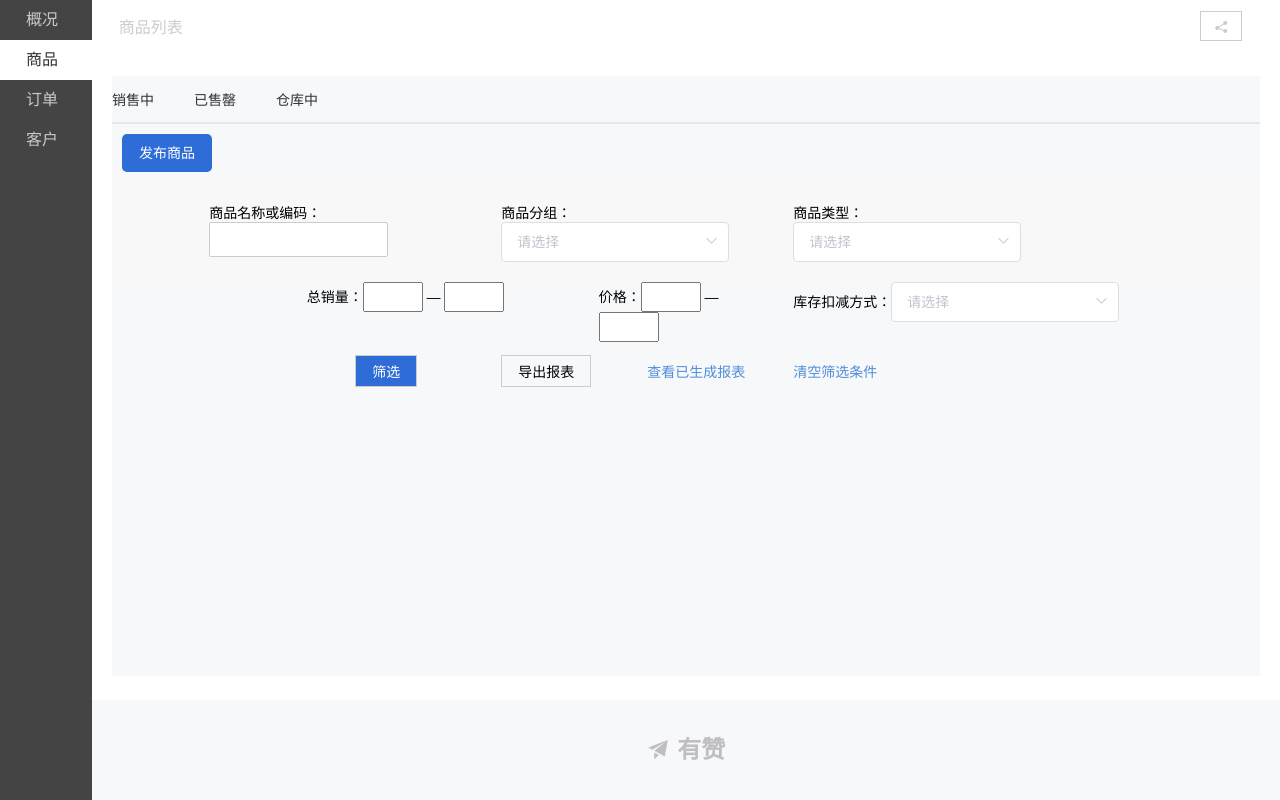
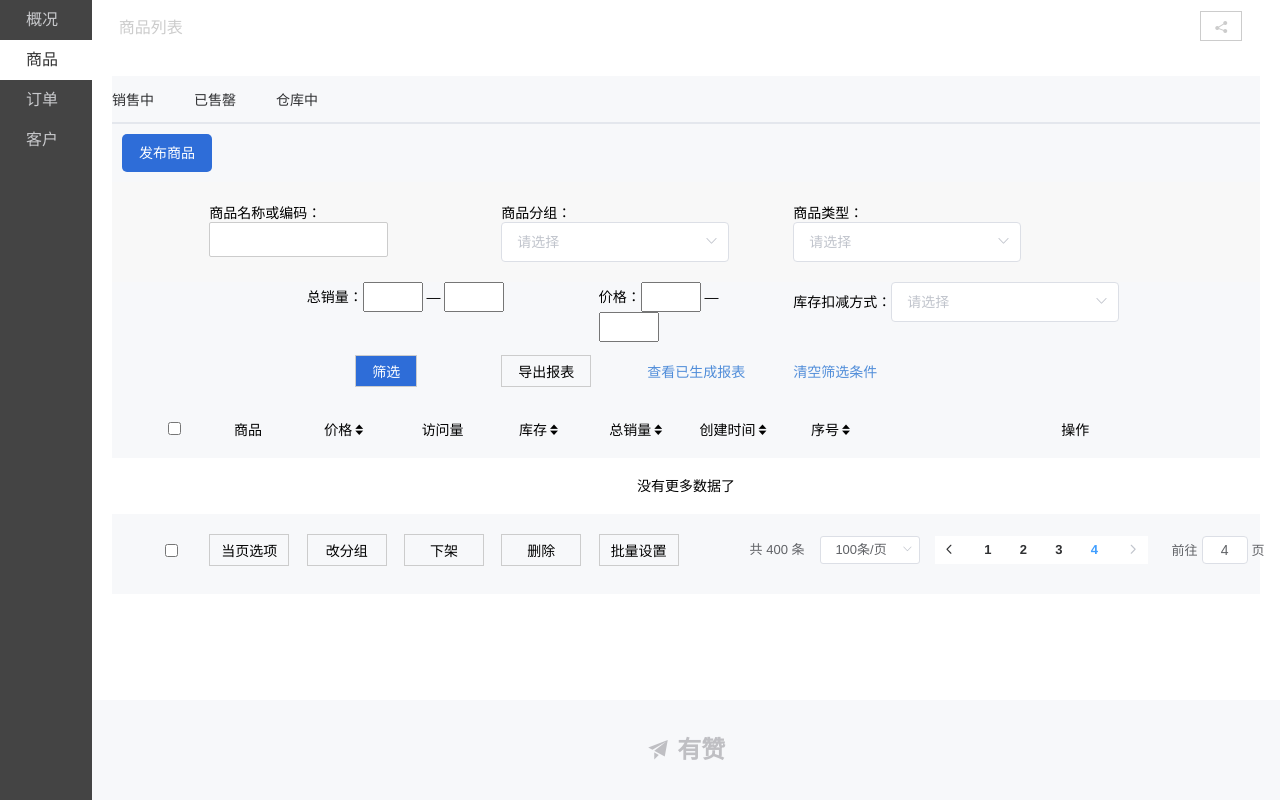
Before and after one commit to liangliangxiaoxia/vue-youzan-project, a Vue app: page /#/goods in a window 1280 px wide. Built offline with nearby package versions, Linux system fonts and the light colour scheme.

Commit message:
样式第二次

```diff
--- a/src/views/goods/main.vue
+++ b/src/views/goods/main.vue
@@ -13,7 +13,7 @@
         </el-col>
       </el-row>-->
       <el-tabs v-model="activeName" @tab-click="handleClick">
-        <el-tab-pane label="销售中" name="first" >销售中</el-tab-pane>
+        <el-tab-pane label="销售中" name="first">销售中</el-tab-pane>
         <el-tab-pane label="已售罄" name="second">已售罄</el-tab-pane>
         <el-tab-pane label="仓库中" name="third">仓库中</el-tab-pane>
       </el-tabs>
@@ -123,8 +123,82 @@
       </el-col>
     </el-row>
 
-    <div>
+    <div class="sort">
+      <el-row :gutter="20">
+        <el-col :span="1" :offset="1">
+          <input type="checkbox" name id />
+        </el-col>
+        <el-col :span="2">
+          <span>商品</span>
+        </el-col>
+        <el-col :span="2">
+          <span>价格</span>
+          <span class="el-icon-d-caret"></span>
+        </el-col>
+        <el-col :span="2">
+          <span>访问量</span>
+        </el-col>
+        <el-col :span="2">
+          <span>库存</span>
+          <span class="el-icon-d-caret"></span>
+        </el-col>
+        <el-col :span="2">
+          <span>总销量</span>
+          <span class="el-icon-d-caret"></span>
+        </el-col>
+        <el-col :span="2">
+          <span>创建时间</span>
+          <span class="el-icon-d-caret"></span>
+        </el-col>
+        <el-col :span="2">
+          <span>序号</span>
+          <span class="el-icon-d-caret"></span>
+        </el-col>
+        <el-col :span="2" :offset="3">
+          <span>操作</span>
+        </el-col>
+      </el-row>
 
+      <div class="dataArr">
+        <div class="no_data">没有更多数据了</div>
+      </div>
+    </div>
+
+    <!-- 分页 -->
+    <div class="paging">
+      <el-row :gutter="20">
+        <el-col :span="1" :offset="1">
+          <input type="checkbox" /> &nbsp;
+        </el-col>
+        <el-col :span="2">
+          <span>当页选项</span>
+        </el-col>
+        <el-col :span="2">
+          <span>改分组</span>
+        </el-col>
+        <el-col :span="2">
+          <span>下架</span>
+        </el-col>
+        <el-col :span="2">
+          <span>删除</span>
+        </el-col>
+        <el-col :span="2">
+          <span>批量设置</span>
+        </el-col>
+        <el-col :span="11" :offset="1">
+          <div class="block">
+          <el-pagination
+            @size-change="handleSizeChange"
+            @current-change="handleCurrentChange"
+            :current-page="currentPage4"
+            :page-sizes="[100, 200, 300, 400]"
+            :page-size="100"
+            layout="total, sizes, prev, pager, next, jumper"
+            :total="400"
+          ></el-pagination>
+          </div>
+        </el-col>
+      </el-row>
     </div>
   </div>
 </template>
@@ -133,6 +207,10 @@
 export default {
   data() {
     return {
+      currentPage1: 5,
+      currentPage2: 5,
+      currentPage3: 5,
+      currentPage4: 4,
       Commodity_Group: [
         {
           label: "全部"
@@ -197,6 +275,12 @@ export default {
   methods: {
     handleClick(tab, event) {
       console.log(tab, event);
+    },
+    handleSizeChange(val) {
+      console.log(`每页 ${val} 条`);
+    },
+    handleCurrentChange(val) {
+      console.log(`当前页: ${val}`);
     }
   }
 };
@@ -206,7 +290,7 @@ export default {
 .Main {
   margin: 20px 20px;
   background: rgb(247, 248, 250);
-  height: 600px;
+  height: 100%;
   font-size: 14px;
   .main-Nav {
     height: 48px;
@@ -265,5 +349,30 @@ export default {
       height: 32px;
     }
   }
+  .sort {
+    // height: 56px;
+    text-align: center;
+    line-height: 56px;
+    .no_data {
+      height: 56px;
+      background: #fff;
+    }
+  }
+  .paging {
+    height: 80px;
+    padding-top: 20px;
+    text-align: center;
+    span {
+      height: 32px;
+      line-height: 32px;
+      border: 1px solid #ccc;
+      width: 80px;
+      display: inline-block;
+      text-align: center;
+    }
+    input {
+      margin-top: 10px;
+    }
+  }
 }
 </style>
```
